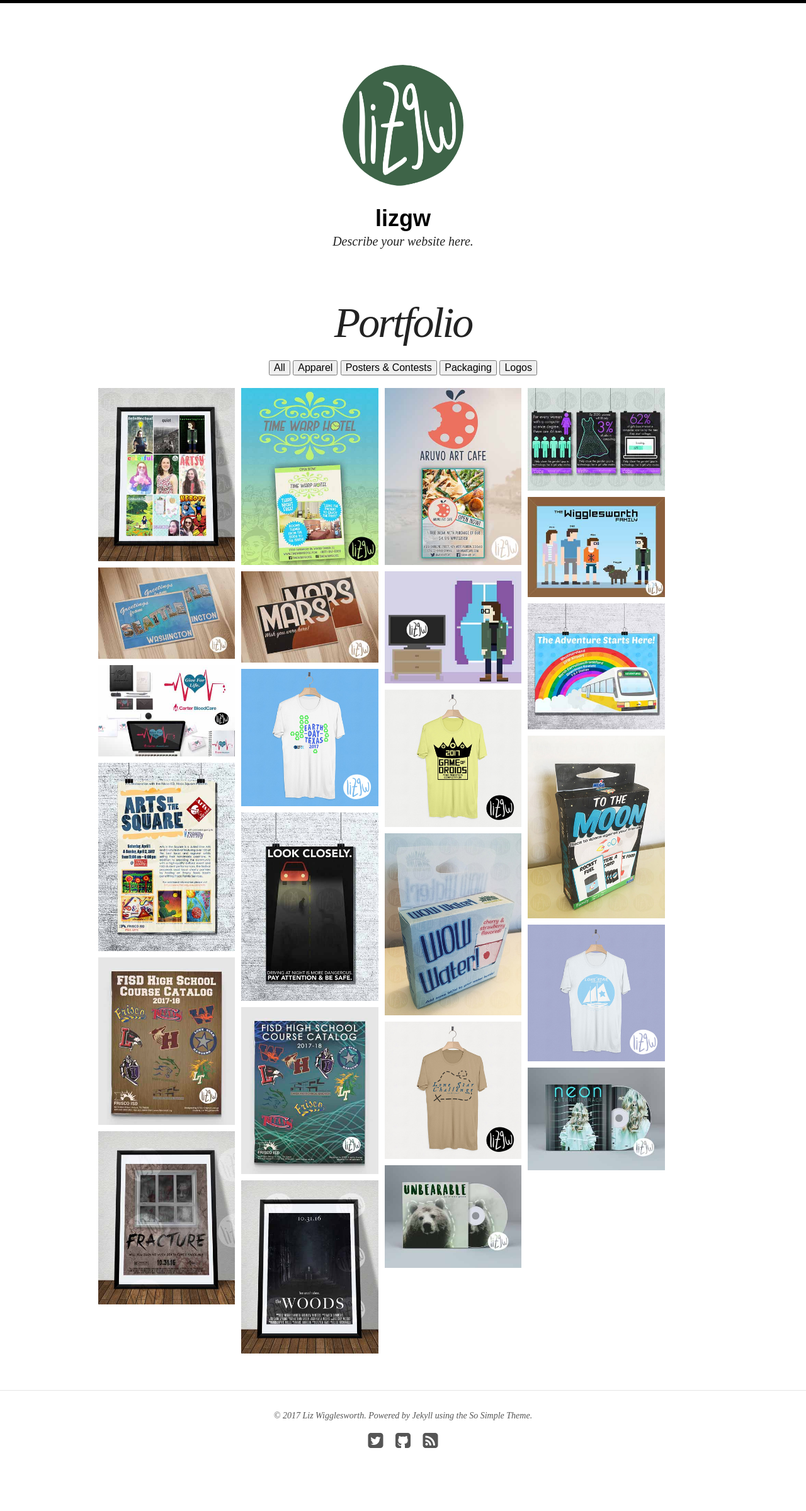
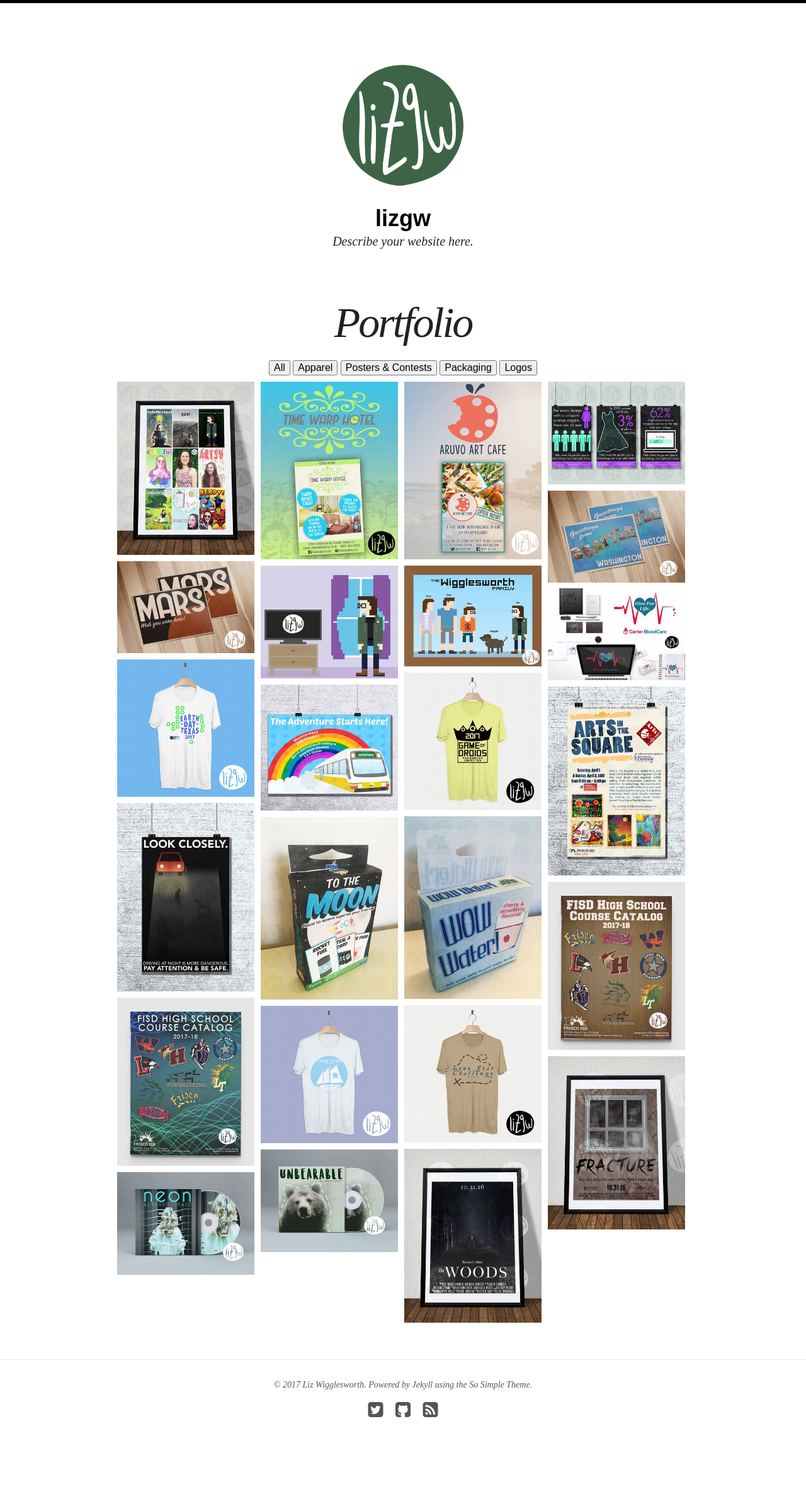
Before and after one commit to gh0staria/gh0staria.github.io, a Jekyll site: the page built from portfolio/index.html, in a window 1280 px wide. Shown: the whole page at 63% size. Built offline with Jekyll 4.4.1, drawn with Linux system fonts in a browser that asks for light colours; nearby versions of some CDN libraries; after the commit the page ends 2350 px from its top, so only the background shows below that.

Commit message:
Switch to working masonry layout

```diff
--- a/_layouts/grid.html
+++ b/_layouts/grid.html
@@ -26,7 +26,8 @@
 				<button type="button" onclick="showCategory('packaging')">Packaging</button>
 				<button type="button" onclick="showCategory('logos')">Logos</button>
 			</div>
-			<div id="grid" data-columns>
+			<div class="grid">
+				<div class="grid-sizer"></div>
 				{{ content }}
 			</div>
 		</div>
@@ -41,7 +42,8 @@
 </div><!-- /.footer-wrapper -->
 
 {% include scripts.html %}
-<script src="/assets/js/salvattore.min.js"></script>
+<script src="https://unpkg.com/imagesloaded@4/imagesloaded.pkgd.min.js"></script>
+<script src="https://unpkg.com/masonry-layout@4/dist/masonry.pkgd.min.js"></script>
 <script src="/assets/js/grid.js"></script>
 </body>
 </html>
--- a/assets/css/grid.css
+++ b/assets/css/grid.css
@@ -1,20 +1,10 @@
 #home .entry-wrapper, #page .entry-wrapper {
-    max-width: 65em;
+    max-width: 75%;
 }
 
-.column {
-	float: left;
-	margin: 5px;
+.grid-item {
+	margin-bottom: 10px;
 }
-
-.grid-item img {
-	margin: 5px;
-}
-
-.size-1of1 { width: 99%; }
-.size-1of2 { width: 47%; }
-.size-1of3 { width: 32%; }
-.size-1of4 { width: 22%; }
 
 .grid-sorting {
 	margin-bottom: 10px;
@@ -27,32 +17,34 @@
 	padding: 5px;
 	text-align: center;
 	font-size: 1.5em;
-	//border: 2px solid red;
 	border-radius: 10px;
 	background-color: #f7f7f7;
 }
 
 @media screen and (max-width: 480px) {
-	#grid[data-columns]::before {
-		content: '1 .column.size-1of1';
+	#home .entry-wrapper, #page .entry-wrapper {
+		max-width: 90%;
 	}
 
-	.grid-sorting a {
-		display: block;
-	}
+	.grid-sizer,
+	.grid-item { width: 48%; }
 }
 
 @media screen and (min-width: 481px) and (max-width: 768px) {
-	#grid[data-columns]::before {
-		content: '2 .column.size-1of2';
+	#home .entry-wrapper, #page .entry-wrapper {
+		max-width: 90%;
 	}
 
-	.grid-sorting a {
-		display: block;
-	}
+	.grid-sizer,
+	.grid-item { width: 48%; }
 }
-@media screen and (min-width: 769px) {
-	#grid[data-columns]::before {
-		content: '4 .column.size-1of4';
-	}
+
+@media screen and (min-width: 769px) and (max-width: 1052px) {
+	.grid-sizer,
+	.grid-item { width: 31%; }
 }
+
+@media screen and (min-width: 1053px) {
+	.grid-sizer,
+	.grid-item { width: 24%; }
+}
--- a/assets/js/grid.js
+++ b/assets/js/grid.js
@@ -1,4 +1,4 @@
-function showAll() {
+/*function showAll() {
 	$(".grid-item").css("display", "block");
 }
 
@@ -6,4 +6,16 @@ function showCategory(cat) {
 	$(".grid-item").hide();
 	$("." + cat).css("display", "block");
 	salvattore.rescanMediaQueries();
-}
+}*/
+
+var $grid = $('.grid').masonry({
+	// options
+	itemSelector: '.grid-item',
+	columnWidth: '.grid-sizer',
+	percentPosition: true,
+	gutter: 10
+});
+
+$grid.imagesLoaded().progress( function() {
+  $grid.masonry('layout');
+});
```
Also changed, not shown: assets/js/salvattore.min.js (deleted).
